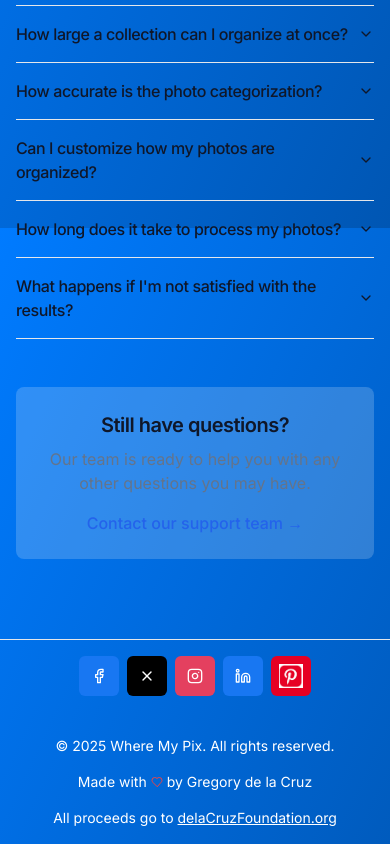
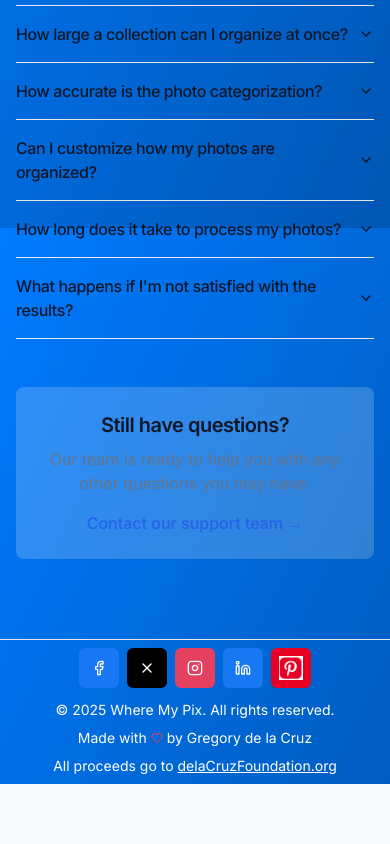
Before and after one commit to gregorydelacruz/Wheremypixcleanup, a React (Vite) app: page /faq in a window 390 px wide. Shown: the part 616-1460 px from the top of the page. After the commit the page ends 1400 px from the top, so only its background shows below. Built offline with nearby package versions, Linux system fonts and the light colour scheme.

Commit message:
Tighten mobile spacing above copyright line to kill tiny scroll

```diff
--- a/src/components/Footer.tsx
+++ b/src/components/Footer.tsx
@@ -3,11 +3,11 @@ import { SocialShareWrapper } from "./social/SocialShareWrapper";
 
 const Footer = () => {
   return (
-    <footer className="py-4 md:py-8 border-t">
+    <footer className="py-2 md:py-8 border-t">
       <div className="container mx-auto px-4">
-        <div className="flex flex-col items-center gap-4 md:gap-6">
+        <div className="flex flex-col items-center gap-2 md:gap-6">
           <SocialShareWrapper />
-          <div className="flex flex-wrap items-center justify-center gap-4 text-center text-sm text-white">
+          <div className="flex flex-wrap items-center justify-center gap-2 md:gap-4 text-center text-sm text-white">
             <span>© 2025 Where My Pix. All rights reserved.</span>
             <span className="hidden md:inline">•</span>
             <div className="flex items-center gap-1">
--- a/src/components/social/SocialShareWrapper.tsx
+++ b/src/components/social/SocialShareWrapper.tsx
@@ -1,4 +1,3 @@
-
 import { useSocialShare } from "@/contexts/SocialShareContext";
 import SocialShare from "./SocialShare";
 
@@ -8,7 +7,7 @@ export const SocialShareWrapper = () => {
   if (!showSocialShare) return null;
 
   return (
-    <div className="mb-6">
+    <div className="mb-1 md:mb-6">
       <SocialShare
         url={shareMetadata.url}
         title={shareMetadata.title}
```
